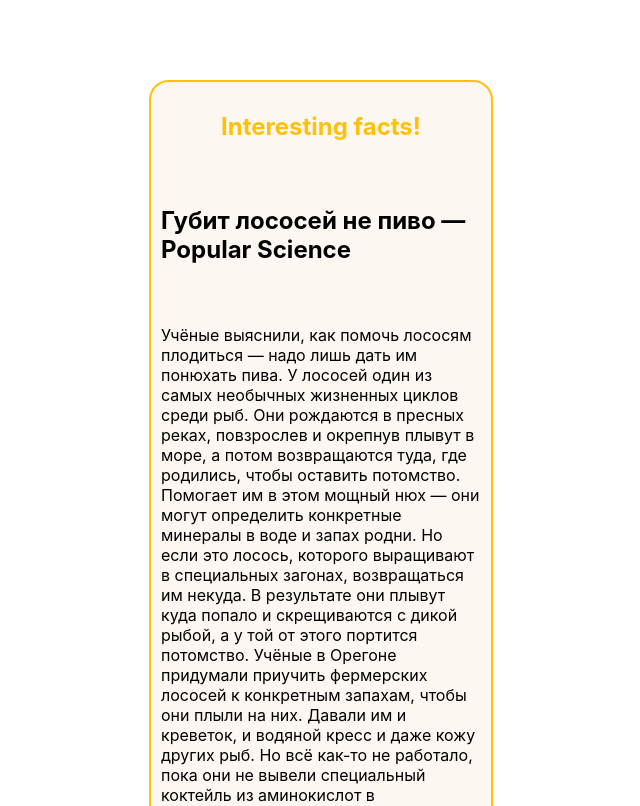
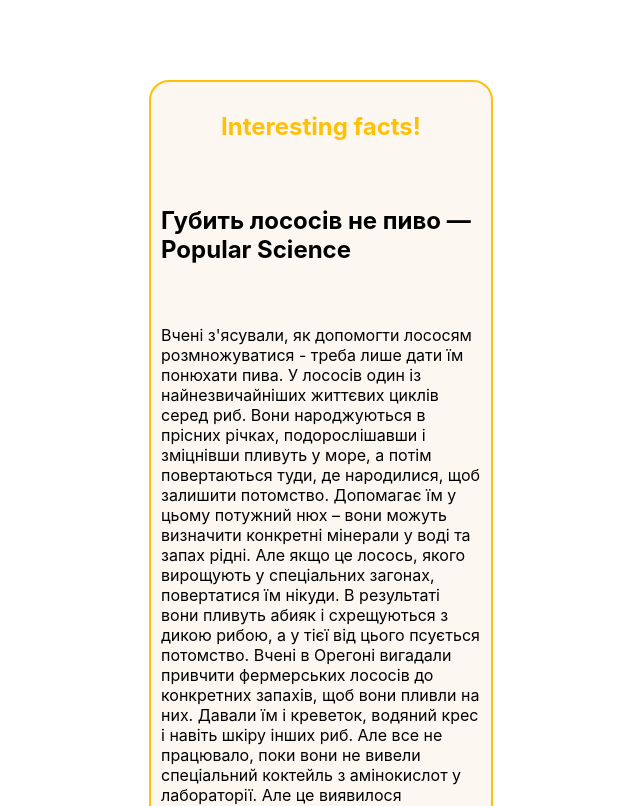
Before and after one commit to KomaNatoR/beer-land, a React (Create React App) app: page /beer-land/interesting in a window 1280 px wide. Shown: the top 806 px of the page, without its empty margins (319-959 px from the left). Built offline with nearby package versions, Linux system fonts and the light colour scheme.

Commit message:
recipe&interes fixes!

```diff
--- a/package.json
+++ b/package.json
@@ -15,7 +15,8 @@
     "react-icons": "^4.10.1",
     "react-router-dom": "^6.14.1",
     "react-scripts": "5.0.1",
-    "web-vitals": "^2.1.3"
+    "web-vitals": "^2.1.3",
+    "zustand": "^4.3.9"
   },
   "scripts": {
     "start": "react-scripts start",
--- a/src/components/pages/BeerList/beerList.styled.js
+++ b/src/components/pages/BeerList/beerList.styled.js
@@ -6,7 +6,7 @@
     align-items: center;
     gap:25px;
 
-    min-width: 320px;
+    max-width: 1280px;
     padding: 5px;
     margin-left: auto;
     margin-right: auto;
@@ -33,6 +33,7 @@
 `;
 
 export const ListMainStyled = styled.div`
+    max-width: 1280px;
     min-height: calc(100vh - 95px);
     padding: 5px;
     margin-left: auto;
@@ -45,6 +46,7 @@
 
     ul {
         display: flex;
+        justify-content: center;
         flex-wrap: wrap;
         gap: 10px;
 
@@ -53,7 +55,7 @@
         list-style: none;
 
         li {
-            width: 260px;
+            width: 240px;
             // flex: auto;
         }
     }
--- a/src/components/pages/BeerList/beerListElems/BeerRecipe.jsx
+++ b/src/components/pages/BeerList/beerListElems/BeerRecipe.jsx
@@ -1,21 +1,36 @@
 import { BeerRecipeStyled } from "./beerListElems.styled";
 
 const BeerRecipe = ({itemData}) => {
-    const { ingredients, food_pairing, brewers_tips, contributed_by } = itemData;
+    const {method, ingredients, food_pairing, brewers_tips, contributed_by } = itemData;
+
     const malts = ingredients.malt.map(({name,amount})=>`${name}(${amount.value} ${amount.unit.replace("kilograms", "kg.")})`).join(", ");
     const hops = ingredients.hops.map(({name,amount, add, attribute})=>`${name}(${amount.value} ${amount.unit.replace("grams", "g.")} (${add}, ${attribute}))`).join(", ");
     const yeast = ingredients.yeast;
 
+    const mashTemp = method.mash_temp.map(({ temp, duration }) => `${temp.value}${temp.unit.replace("celsius", "C")} - затримка ${duration ? duration : "no data"} хв`).join(", ");
+    const fermentation = method.fermentation.temp.value;
+    const features = method.twist && <><span style={{ fontWeight: "bold" }}>Особливості: </span><span>{method.twist}.</span></>;
+
+
     return (
         <BeerRecipeStyled>
             <h2>Receipe:</h2>
-            <p>Contributed by: <span>{contributed_by.slice(0, contributed_by.length - 12)}</span></p>
-            <p>Ingredients:
-                <br /><span style={{fontWeight:"bold"}}>Солод: </span><span>{malts}.</span>
-                <br /><span style={{fontWeight:"bold"}}>Хміль: </span><span>{hops}.</span>
-                <br /><span style={{fontWeight:"bold"}}>Дріжджі: </span><span>{yeast}.</span>
+            <p>Виробник: <span>{contributed_by.slice(0, contributed_by.length - 12)}</span></p>
+            <p>Інгредієнти:
+                <ul style={{listStyle:"none",margin:"0",paddingLeft:"20px"}}>
+                    <li><span style={{fontWeight:"bold"}}>Солод: </span><span>{malts}.</span> </li>
+                    <li><span style={{fontWeight:"bold"}}>Хміль: </span><span>{hops}.</span></li>
+                    <li><span style={{fontWeight:"bold"}}>Дріжджі: </span><span>{yeast}.</span></li>
+                </ul>
             </p>
-            <p>З чим самкує: <span>{food_pairing.join(", ")}. {"(Це брехня!!! Саме краще пиво смакує під тараньку, з ляща, по рецепту засолу мого брата! На крайняк щука!)"}</span></p>
+            <p>Процес варіння:
+                <ul style={{listStyle:"none",margin:"0",paddingLeft:"20px"}}>
+                    <li><span style={{ fontWeight: "bold" }}>Затирання: </span><span>{mashTemp}.</span></li>
+                    <li><span style={{ fontWeight: "bold" }}>Бродіння: </span><span>{`${fermentation}C`}.</span></li>
+                    <li>{features}</li>
+                </ul>
+            </p>
+            <p>З чим самкує: <span>{food_pairing.join(", ")}. <strong>(Це брехня!!! Саме краще пиво смакує під тараньку, з ляща, по рецепту засолу мого брата! Ну на крайняк щука!)</strong></span></p>
             <p>Поради: <span>{brewers_tips}</span></p>
         </BeerRecipeStyled>
     )
--- a/src/components/pages/BeerList/beerListElems/beerListElems.styled.js
+++ b/src/components/pages/BeerList/beerListElems/beerListElems.styled.js
@@ -4,7 +4,7 @@
     display: flex;
     flex-direction: column;
     justify-content: space-between;
-    flex-basis: 320px;
+    // flex-basis: 320px;
     min-height: 100%;
 
     background: ${({ theme }) => theme.colors.pureWhite};
@@ -65,24 +65,10 @@
         }
     }
 
-    // :active {
     :hover, :focus {
-        // @keyframes delay {
-        //     0% {
-        //         transform: translateY(0);
-        //     }
-        //     80% {
-        //         transform: translateY(0);
-        //     }
-        //     100% {
-        //         transform: translateY(-98%);
-        //     }
-        // }
         img {
             // transform: translateY(-98%);
             transform: rotateY(90deg);
-
-            // animation: delay 1500ms linear forwards;
         }
     }
 `;
@@ -92,7 +78,7 @@
 
     width: 768px;
     min-height: 320px;
-    padding: 10px;
+    padding: 0px 10px 40px 20px;
 
     color: ${({ theme }) => theme.colors.black};
     border-radius: 20px;
--- a/src/components/pages/InterestingPage/InterestingPage.jsx
+++ b/src/components/pages/InterestingPage/InterestingPage.jsx
@@ -8,24 +8,24 @@
     return (
         <GreetingStyled>
             <h1>Interesting facts!</h1>
-            <h2>Губит лососей не пиво — Popular Science</h2>
-            <p>Учёные выяснили, как помочь лососям плодиться — надо лишь дать им понюхать пива.
-                У лососей один из самых необычных жизненных циклов среди рыб. Они рождаются в пресных реках,
-                повзрослев и окрепнув плывут в море, а потом возвращаются туда, где родились, чтобы оставить потомство.
-                Помогает им в этом мощный нюх — они могут определить конкретные минералы в воде и запах родни.
-                Но если это лосось, которого выращивают в специальных загонах, возвращаться им некуда.
-                В результате они плывут куда попало и скрещиваются с дикой рыбой, а у той от этого портится потомство.
-                Учёные в Орегоне придумали приучить фермерских лососей к конкретным запахам, чтобы они плыли на них.
-                Давали им и креветок, и водяной кресс и даже кожу других рыб.
-                Но всё как-то не работало, пока они не вывели специальный коктейль из аминокислот в лаборатории.
-                Но это оказалось страшно дорого и массово применить метод не получилось.
-                Но тут один из учёных, который варил на досуге пиво, вспомнил,
-                что вообще-то в пивных дрожжах содержится глутаминовая кислота, которая лососям вполне по вкусу.
-                А дрожжей после производства пива остаётся уйма и их обычно просто выкидывают.
-                Учёный привёз осадок своим коллегам, а те добавили его в загоны с молодняком.
-                И вот этой весной взрослые лососи начали возвращаться в родные загоны.
-                Теперь осталось только закрепить эксперимент — и технологии можно будет продавать в массы.
-                А автор изобретения придумал, как назвать сорт пива — «Обонятельный эль».
+            <h2>Губить лососів не пиво — Popular Science</h2>
+            <p>Вчені з'ясували, як допомогти лососям розмножуватися - треба лише дати їм понюхати пива.
+                У лососів один із найнезвичайніших життєвих циклів серед риб. Вони народжуються в прісних річках,
+                подорослішавши і зміцнівши пливуть у море, а потім повертаються туди, де народилися, щоб залишити потомство.
+                Допомагає їм у цьому потужний нюх – вони можуть визначити конкретні мінерали у воді та запах рідні.
+                Але якщо це лосось, якого вирощують у спеціальних загонах, повертатися їм нікуди.
+                В результаті вони пливуть абияк і схрещуються з дикою рибою, а у тієї від цього псується потомство.
+                Вчені в Орегоні вигадали привчити фермерських лососів до конкретних запахів, щоб вони пливли на них.
+                Давали їм і креветок, водяний крес і навіть шкіру інших риб.
+                Але все не працювало, поки вони не вивели спеціальний коктейль з амінокислот у лабораторії.
+                Але це виявилося страшенно дорого і масово застосувати метод не вдалося.
+                Але тут один із вчених, який варив на дозвіллі пиво, згадав,
+                що взагалі в пивних дріжджах міститься глутамінова кислота, яка лососям цілком до смаку.
+                А дріжджів після виробництва пива залишається сила-силенна і їх зазвичай просто викидають.
+                Вчений привіз осад своїм колегам, а ті додали його в загони з молодняком.
+                І ось цієї весни дорослі лососі почали повертатись у рідні загони.
+                Тепер залишилося лише закріпити експеримент — і технології можна буде продавати в масу.
+                А автор винаходу вигадав, як назвати сорт пива — «Очманілий ель».
             </p>
 
             <Link to="/beerlist" style={{marginBottom:"15px"}}>
```
Also changed, not shown: 1 other file (tests, documents, lock files or other folders).
